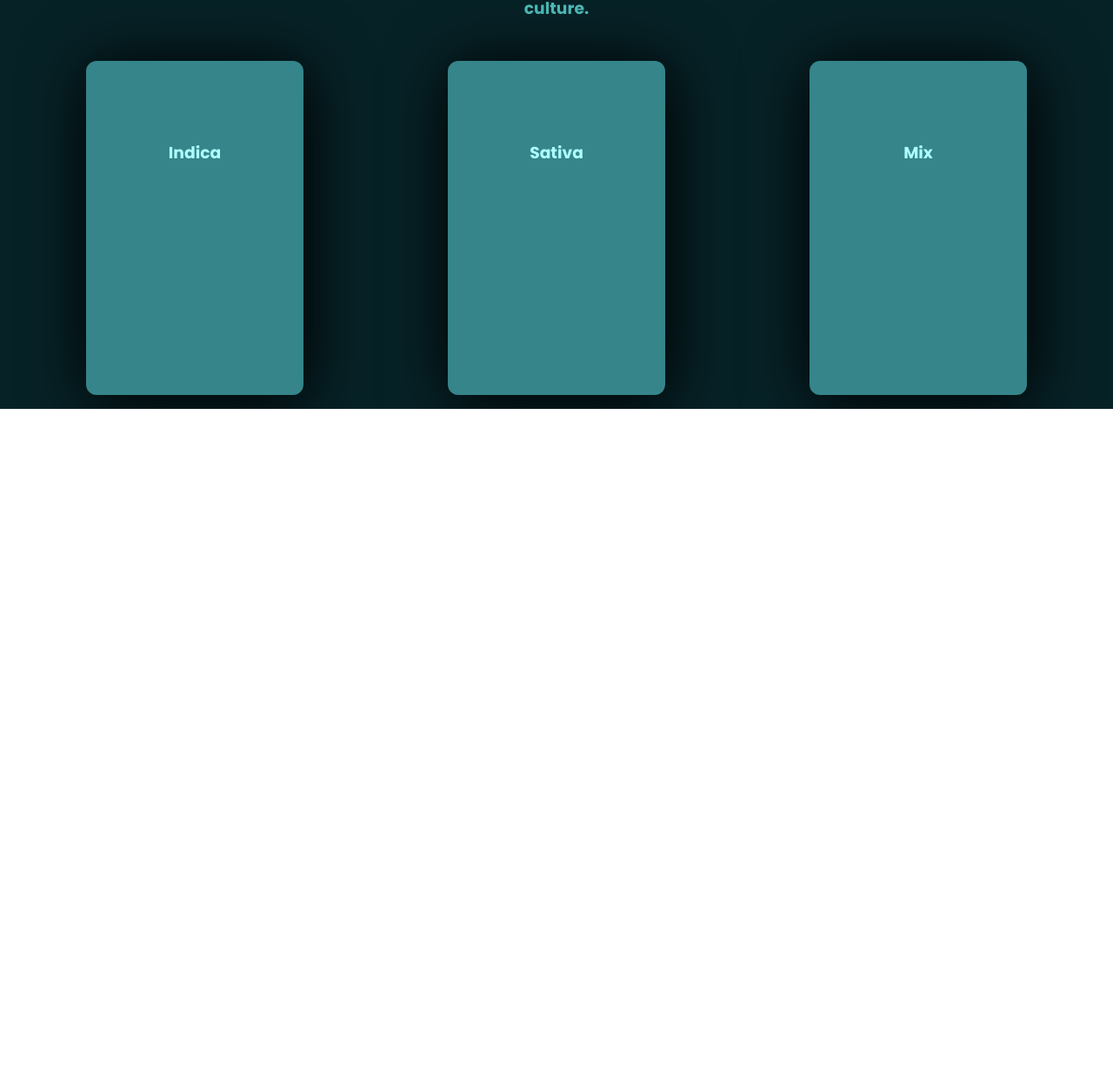
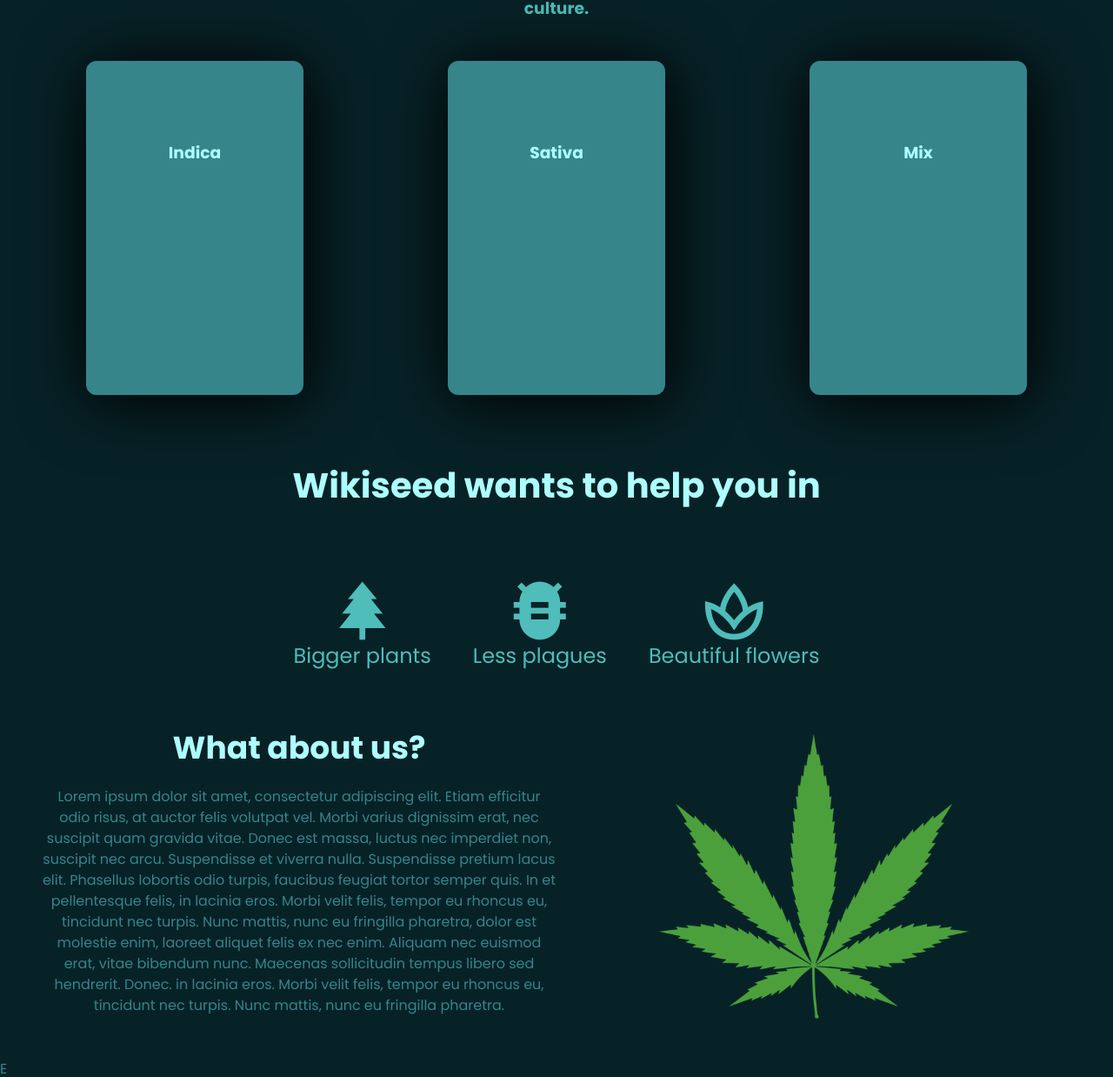
Before and after one commit to stivenm16/wikiseed, a React (Vite) app: page / in a window 1280 px wide. Shown: the part 938-2176 px from the top of the page at 87% size. Before the commit the page ends 1408 px from the top, so only its background shows below. Built offline with nearby package versions, Linux system fonts and the light colour scheme.

Commit message:
about us component

```diff
--- a/index.html
+++ b/index.html
@@ -8,7 +8,7 @@
       rel="stylesheet"
     />
     <meta name="viewport" content="width=device-width, initial-scale=1.0" />
-    <title>Vite + React + TS</title>
+    <title>Wikiseed</title>
   </head>
   <body>
     <div id="root"></div>
--- a/package.json
+++ b/package.json
@@ -6,16 +6,18 @@
   "type": "module",
   "scripts": {
     "predeploy": "npm run build",
-    "deploy": "gh-pages -d build",
+    "deploy": "gh-pages -d dist",
     "build": "tsc && vite build",
     "dev": "vite",
     "preview": "vite preview"
   },
   "dependencies": {
+    "animate.css": "^4.1.1",
     "axios": "^1.1.3",
     "framer-motion": "^7.6.2",
     "react": "^18.2.0",
     "react-dom": "^18.2.0",
+    "react-on-screen": "^2.1.1",
     "sass": "^1.55.0"
   },
   "devDependencies": {
--- a/src/App.tsx
+++ b/src/App.tsx
@@ -3,6 +3,10 @@
 import Discover from "./components/Discover/Discover";
 import NavBar from "./components/NavBar/NavBar";
 import WelcomeContainer from "./components/WelcomeContainer/WelcomeContainer";
+import TrackVisibility from "react-on-screen";
+import Logo from "./assets/imgs/logo.png";
+import { Badges } from "./components/Badges/Badges";
+import { AboutUs } from "./components/AboutUs/AboutUs";
 
 function App() {
   return (
@@ -10,6 +14,8 @@
       <NavBar />
       <WelcomeContainer />
       <Discover />
+      <Badges />
+      <AboutUs />
     </div>
   );
 }
--- /dev/null
+++ b/src/components/AboutUs/AboutUs.scss
@@ -0,0 +1,50 @@
+#aboutUs {
+  display: flex;
+  flex-direction: column;
+  text-align: center;
+  margin: 2rem 3rem;
+  color: var(--text-color);
+  & img {
+    width: 50%;
+    align-self: center;
+  }
+  & h3 {
+    font-size: var(--h1-font-size);
+    color: var(--title-color);
+    margin-bottom: 2rem;
+  }
+}
+
+@media screen and (min-width: 900px) {
+  #aboutUs {
+    display: grid;
+    grid-template-columns: repeat(2, 1fr);
+
+    margin: 2rem 3rem;
+
+    & div {
+      margin: auto 0;
+    }
+    & img {
+      width: 70%;
+      margin: 0 auto;
+    }
+  }
+}
+@media screen and (min-width: 1150px) {
+  #aboutUs {
+    & img {
+      width: 60%;
+    }
+  }
+}
+@media screen and (min-width: 1500px) {
+  #aboutUs {
+    & div {
+      & p {
+        padding: 0 5rem;
+        line-height: 2rem;
+      }
+    }
+  }
+}
--- /dev/null
+++ b/src/components/AboutUs/AboutUs.tsx
@@ -0,0 +1,42 @@
+import React from "react";
+import Leaf from "../../assets/imgs/leaf.png";
+import "./AboutUs.scss";
+import TrackVisibility from "react-on-screen";
+import "animate.css";
+
+export const AboutUs = () => {
+  return (
+    <div>
+      <TrackVisibility partialVisibility>
+        {({ isVisible }) => (
+          <div
+            id="aboutUs"
+            className={isVisible ? "animate__animated animate__fadeInLeft" : ""}
+          >
+            <div>
+              <h3>What about us?</h3>
+              <p>
+                Lorem ipsum dolor sit amet, consectetur adipiscing elit. Etiam
+                efficitur odio risus, at auctor felis volutpat vel. Morbi varius
+                dignissim erat, nec suscipit quam gravida vitae. Donec est
+                massa, luctus nec imperdiet non, suscipit nec arcu. Suspendisse
+                et viverra nulla. Suspendisse pretium lacus elit. Phasellus
+                lobortis odio turpis, faucibus feugiat tortor semper quis. In et
+                pellentesque felis, in lacinia eros. Morbi velit felis, tempor
+                eu rhoncus eu, tincidunt nec turpis. Nunc mattis, nunc eu
+                fringilla pharetra, dolor est molestie enim, laoreet aliquet
+                felis ex nec enim. Aliquam nec euismod erat, vitae bibendum
+                nunc. Maecenas sollicitudin tempus libero sed hendrerit. Donec.
+                in lacinia eros. Morbi velit felis, tempor eu rhoncus eu,
+                tincidunt nec turpis. Nunc mattis, nunc eu fringilla pharetra.
+              </p>
+            </div>
+            <img src={Leaf} alt="" />
+          </div>
+        )}
+      </TrackVisibility>
+
+      <div id="about">E</div>
+    </div>
+  );
+};
--- /dev/null
+++ b/src/components/Badges/Badges.scss
@@ -0,0 +1,36 @@
+.badges-container {
+  color: var(--title-color);
+  font-size: 5rem;
+  display: flex;
+  flex-direction: column;
+  justify-content: center;
+  align-items: center;
+  gap: 5rem;
+  margin: 4rem auto;
+  & h2 {
+    font-size: 2.5rem;
+    text-align: center;
+    line-height: 3rem;
+  }
+  & div {
+    display: flex;
+    flex-direction: column-reverse;
+    text-align: center;
+  }
+  & span {
+    font-size: var(--h2-font-size);
+  }
+  & i,
+  span {
+    color: var(--subtitle-color);
+  }
+}
+@media screen and (min-width: 650px) {
+  .badges-container {
+    flex-direction: column;
+    & .badges {
+      flex-direction: row;
+      gap: 3rem;
+    }
+  }
+}
--- /dev/null
+++ b/src/components/Badges/Badges.tsx
@@ -0,0 +1,36 @@
+import React from "react";
+import "./Badges.scss";
+import TrackVisibility from "react-on-screen";
+import "animate.css";
+
+export const Badges = () => {
+  return (
+    <TrackVisibility partialVisibility>
+      {({ isVisible }) => (
+        <div
+          className={
+            isVisible
+              ? "badges-container animate__animated animate__fadeDown"
+              : "badges-container"
+          }
+        >
+          <h2>Wikiseed wants to help you in</h2>
+          <div className="badges">
+            <div>
+              <span>Bigger plants</span>
+              <i className="bx bxs-tree" />
+            </div>
+            <div>
+              <span>Less plagues</span>
+              <i className="bx bxs-bug-alt" />
+            </div>
+            <div>
+              <span>Beautiful flowers</span>
+              <i className="bx bx-spa" />
+            </div>
+          </div>
+        </div>
+      )}
+    </TrackVisibility>
+  );
+};
--- a/src/components/Discover/Discover.tsx
+++ b/src/components/Discover/Discover.tsx
@@ -2,6 +2,8 @@
 import Logo from "../../assets/imgs/logo.png";
 import MainCard from "../MainCard/MainCard";
 import "./Discover.scss";
+import TrackVisibility from "react-on-screen";
+import "animate.css";
 
 const fakeData = [
   {
@@ -28,7 +30,15 @@
       </h3>
       <div className="cards-container">
         {fakeData.map((e) => (
-          <MainCard title={e.title} description={e.description} />
+          <TrackVisibility partialVisibility>
+            {({ isVisible }) => (
+              <MainCard
+                title={e.title}
+                description={e.description}
+                isVisible={isVisible}
+              />
+            )}
+          </TrackVisibility>
         ))}
       </div>
     </div>
--- a/src/components/MainCard/MainCard.tsx
+++ b/src/components/MainCard/MainCard.tsx
@@ -1,17 +1,22 @@
 import React from "react";
 import "./MainCard.scss";
 import Logo from "../../assets/imgs/logo.png";
+import TrackVisibility from "react-on-screen";
+import "animate.css";
 
 type Props = {
   title: string;
   description: string;
+  isVisible: boolean;
 };
-export default function MainCard({ title, description }: Props) {
+export default function MainCard({ title, description, isVisible }: Props) {
   return (
-    <div className="card-seed">
-      <img src={Logo} alt="" id="strain-card-img" />
-      <h3>{title}</h3>
-      <h4>{description}</h4>
+    <div className={isVisible ? "animate__animated animate__fadeInRight" : ""}>
+      <div className="card-seed ">
+        <img src={Logo} alt="" id="strain-card-img" />
+        <h3>{title}</h3>
+        <h4>{description}</h4>
+      </div>
     </div>
   );
 }
--- a/src/components/NavBar/NavBar.scss
+++ b/src/components/NavBar/NavBar.scss
@@ -121,6 +121,9 @@
     padding: 2rem;
     & li {
       cursor: pointer;
+      & a {
+        color: var(--title-color);
+      }
     }
   }
 } ;
--- a/src/components/NavBar/NavBar.tsx
+++ b/src/components/NavBar/NavBar.tsx
@@ -70,10 +70,18 @@
       </div>
 
       <ul id="navbar-desktop">
-        <li>Home</li>
-        <li>About us</li>
-        <li>Wiki</li>
-        <li>Support us</li>
+        <li>
+          <a href="#">Home</a>
+        </li>
+        <li>
+          <a href="#about">About us</a>
+        </li>
+        <li>
+          <a href="#discover-container">Wiki</a>
+        </li>
+        <li>
+          <a href="#">Support us</a>
+        </li>
       </ul>
     </div>
   );
--- a/src/components/WelcomeContainer/WelcomeContainer.tsx
+++ b/src/components/WelcomeContainer/WelcomeContainer.tsx
@@ -2,12 +2,22 @@
 import "./WelcomeContainer.scss";
 import Logo from "../../assets/imgs/logo.png";
 import MainButton from "../MainButton/MainButton";
-import axios from "axios";
+import TrackVisibility from "react-on-screen";
+import "animate.css";
 
 export default function WelcomeContainer() {
   return (
     <div id="main-container">
-      <img src={Logo} alt="" id="logo-main" />
+      <TrackVisibility partialVisibility>
+        {({ isVisible }) => (
+          <img
+            src={Logo}
+            alt=""
+            id="logo-main"
+            className={isVisible ? "animate__animated animate__fadeInDown" : ""}
+          />
+        )}
+      </TrackVisibility>
       <h1 id="main-title">The first cannabis open source project</h1>
       <h3 id="hero-description">
         Cras sed metus vel magna ultricies rhoncus in a velit. Duis euismod
```
Also changed, not shown: src/assets/imgs/leaf.png (added), 1 other file (tests, documents, lock files or other folders).
